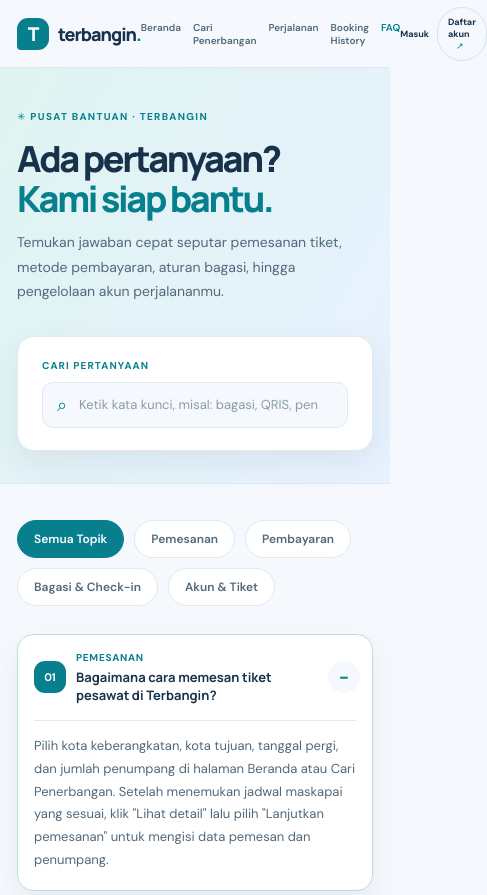
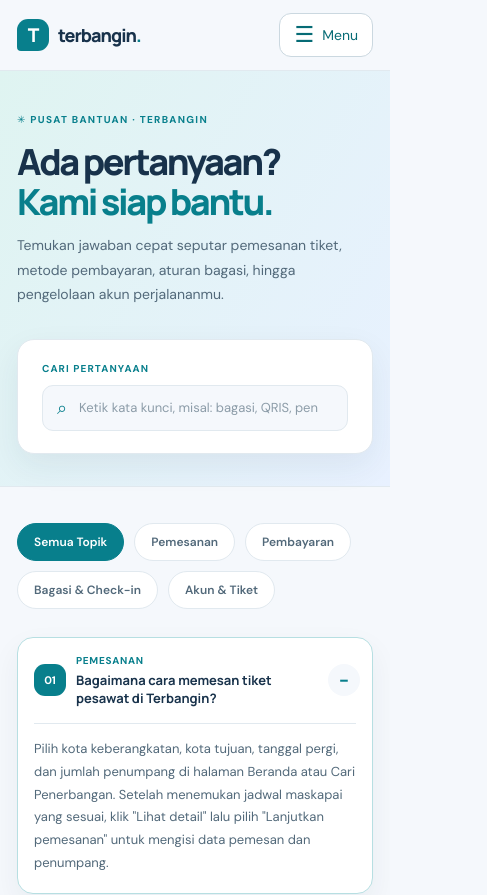
Before and after one commit to pauluskassapa/terbangin-uas-react, a React (Vite) app: page /faq in a window 390 px wide. Shown: the top 895 px of the page, 487 px wide, since content can reach past the window. Built offline with nearby package versions, Linux system fonts and the light colour scheme.

Commit message:
Memperbaiki menu navigasi pada layar kecil

```diff
--- a/src/App.css
+++ b/src/App.css
@@ -39,3 +39,26 @@
   .footer-inner { min-height: 88px; flex-wrap: wrap; gap: 5px 10px; padding-block: 15px; }
   .footer-inner p { order: 3; width: 100%; margin: 0; }
 }
+
+/* Menu berpindah ke panel sebelum tautan mulai berdesakan. */
+.site-header .header-inner { height: auto; min-height: 78px; gap: 24px; }
+.site-header .brand { flex-shrink: 0; }
+.header-navigation { display: flex; align-items: center; justify-content: space-between; gap: 28px; flex: 1; }
+.site-header .main-nav { margin-inline: auto; gap: 24px; }
+.site-header .main-nav a, .site-header .header-cta, .site-header .header-login { white-space: nowrap; }
+.site-header .header-account { flex-shrink: 0; }
+.header-menu-toggle { display: none; }
+.site-header :is(a, button):focus-visible { outline: 3px solid var(--teal); outline-offset: 4px; }
+@media (max-width: 1100px) {
+  .site-header .header-inner { min-height: 70px; flex-wrap: wrap; gap: 0; padding-block: 12px; }
+  .header-menu-toggle { display: inline-flex; align-items: center; justify-content: center; gap: 8px; min-height: 44px; margin-left: auto; padding: 8px 14px; border: 1px solid #cbd8e0; border-radius: 12px; background: white; color: var(--teal-dark); font: inherit; font-size: 14px; cursor: pointer; }
+  .header-menu-toggle > span { font-size: 22px; line-height: 1; }
+  .header-navigation { display: none; flex: 0 0 100%; min-width: 0; margin-top: 14px; padding: 12px; border: 1px solid #d8e3e9; border-radius: 16px; background: white; }
+  .header-navigation.is-open { display: flex; flex-direction: column; align-items: stretch; gap: 12px; }
+  .site-header .main-nav { display: grid; gap: 4px; margin: 0; }
+  .site-header .main-nav a { display: flex; align-items: center; min-height: 44px; padding: 10px 12px; border-radius: 10px; font-size: 14px; }
+  .site-header .main-nav a.active { background: #dff4f1; }
+  .site-header .header-account { flex-wrap: wrap; gap: 12px; border-top: 1px solid #e1e9ef; padding: 12px 8px 0; }
+  .site-header .header-account-name, .site-header .header-login, .site-header .header-cta { display: inline-flex; align-items: center; min-height: 44px; font-size: 13px; overflow-wrap: anywhere; }
+  .site-header .header-cta { padding: 10px 16px; }
+}
--- a/src/components/SiteHeader.jsx
+++ b/src/components/SiteHeader.jsx
@@ -1,15 +1,21 @@
+import { useState } from 'react'
 import { Link, NavLink } from 'react-router'
 import { useAuth } from '../features/akun/context/AuthContext.jsx'
 
 function SiteHeader() {
   const { user, logout } = useAuth()
+  const [menuOpen, setMenuOpen] = useState(false)
   return (
-    <header className="site-header">
+    <header className="site-header" onKeyDown={(event) => { if (event.key === 'Escape') { setMenuOpen(false); event.currentTarget.querySelector('.header-menu-toggle')?.focus() } }}>
       <div className="header-inner page-wrap">
-        <Link className="brand" to="/" aria-label="Terbangin, beranda">
+        <Link className="brand" onClick={() => setMenuOpen(false)} to="/" aria-label="Terbangin, beranda">
           <span className="brand-mark" aria-hidden="true">T</span>
           <span>terbangin<span className="brand-dot">.</span></span>
         </Link>
+        <button className="header-menu-toggle" type="button" aria-expanded={menuOpen} aria-controls="header-navigation" onClick={() => setMenuOpen((open) => !open)}>
+          <span aria-hidden="true">{menuOpen ? '×' : '☰'}</span> {menuOpen ? 'Tutup' : 'Menu'}
+        </button>
+        <div id="header-navigation" className={`header-navigation${menuOpen ? ' is-open' : ''}`} onClick={(event) => { if (event.target.closest('a, button')) setMenuOpen(false) }}>
         <nav className="main-nav" aria-label="Navigasi utama">
           <NavLink to="/" end>Beranda</NavLink>
           <NavLink to="/penerbangan">Cari Penerbangan</NavLink>
@@ -28,6 +34,7 @@ function SiteHeader() {
             <Link className="header-cta" to="/register">Daftar akun <span aria-hidden="true">↗</span></Link>
           </div>
         )}
+        </div>
       </div>
     </header>
   )
```
